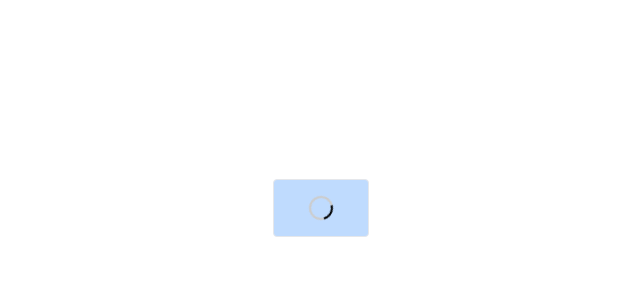
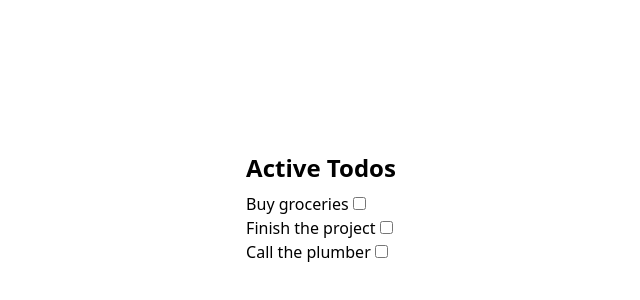
Before and after one commit to rkukuh/laracast-vue3, a plain HTML site: page index.html in a window 1280 px wide. Shown: the part 192-492 px from the top of the page, without its empty margins (319-959 px from the left). Drawn offline with nearby package versions, Linux system fonts and the light colour scheme.

Commit message:
Bring back the todo app

```diff
--- a/index.html
+++ b/index.html
@@ -5,44 +5,66 @@
     <title>Document</title>
     <script src="https://unpkg.com/vue@3/dist/vue.global.js"></script>
     <script src="https://cdn.tailwindcss.com"></script>
+</head>
+<body class="h-full grid place-items-center">
+    <div id="app">
+        <section
+            v-show="activeTodos.length">
+            <h2 class="text-2xl font-bold mb-2">Active Todos</h2>
+            <ul>
+                <li
+                    :key="todo.id"
+                    v-for="todo in activeTodos">
+                    <label>
+                        {{ todo.title }}
 
-    <style>
-        /* https://stephanwagner.me/coding/blog/only-css-loading-spinner */
+                        <input type="checkbox" v-model="todo.is_completed">
+                    </label>
+                </li>
+            </ul>
+        </section>
 
-        @keyframes spinner {
-            to {
-                transform: rotate(360deg);
+        <section class="mt-8"
+            v-show="completedTodos.length">
+            <h2 class="text-xl font-bold mb-2">Completed Todos</h2>
+            <ul>
+                <li
+                    :key="todo.id"
+                    v-for="todo in completedTodos">
+                    <label>
+                        {{ todo.title }}
+
+                        <input type="checkbox" v-model="todo.is_completed">
+                    </label>
+                </li>
+            </ul>
+        </section>
+    </div>
+
+    <script>
+        let app = {
+            data() {
+                return {
+                    todos: [
+                        { id: 1, title: 'Buy groceries', is_completed: false },
+                        { id: 2, title: 'Finish the project', is_completed: false },
+                        { id: 3, title: 'Call the plumber', is_completed: false }
+                    ]
+                }
+            },
+
+            computed: {
+                activeTodos() {
+                    return this.todos.filter(filtered => ! filtered.is_completed)
+                },
+
+                completedTodos() {
+                    return this.todos.filter(filtered => filtered.is_completed)
+                }
             }
         }
 
-        .spinner::before {
-            content: "";
-            box-sizing: border-box;
-            position: absolute;
-            top: 50%;
-            left: 50%;
-            width: 24px;
-            height: 24px;
-            margin-top: -12px;
-            margin-left: -12px;
-            border-radius: 50%;
-            border: 2px solid #ccc;
-            border-top-color: #000;
-            animation: spinner 600ms linear infinite;
-        }
-
-        .spinner { color: transparent; }
-    </style>
-</head>
-<body class="h-full grid place-items-center">
-    <div id="app">
-        <app-button type="primary" :is_loading="true">Submit</app-button>
-    </div>
-
-    <script type="module">
-        import App from './js/components/App.js';
-
-        Vue.createApp(App).mount('#app');
+        Vue.createApp(app).mount('#app');
     </script>
 </body>
 </html>
```
